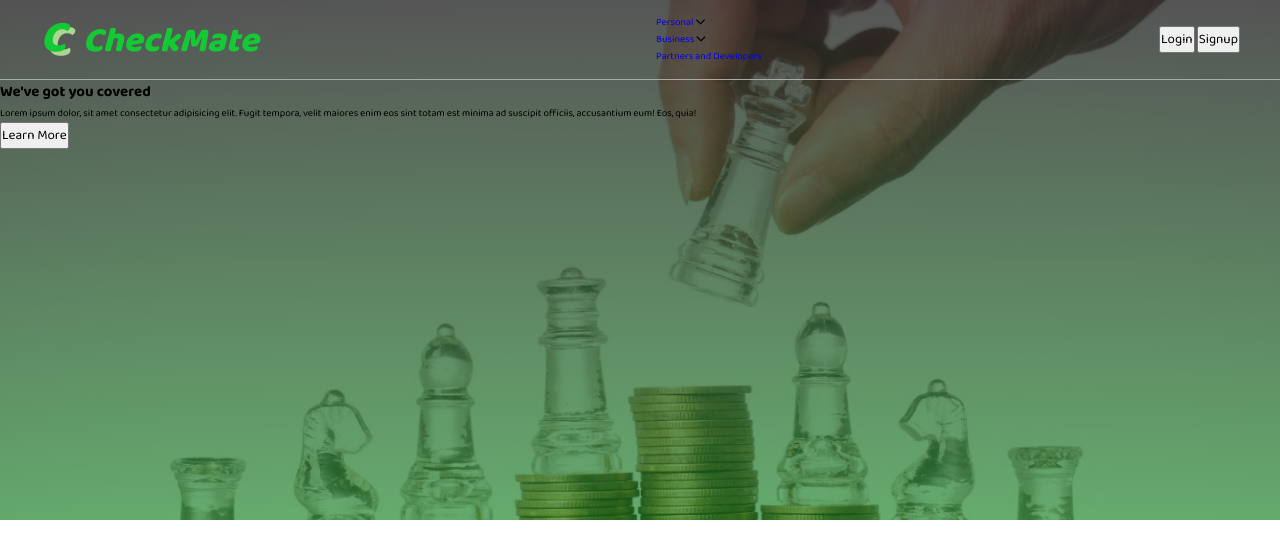
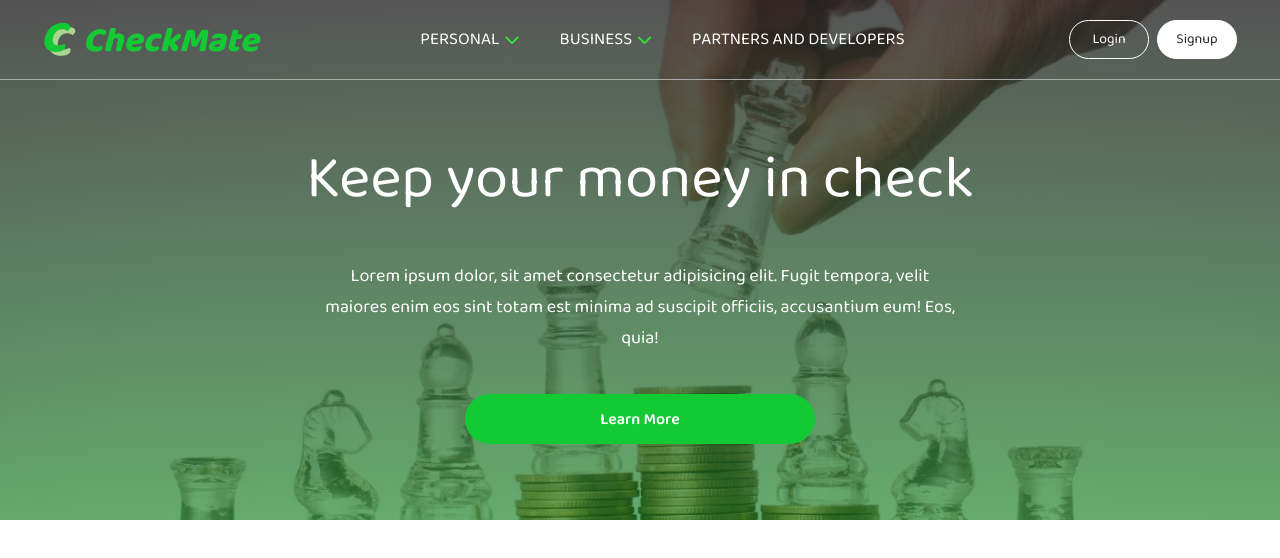
Before and after one commit to ahbenn86/checkmate, a plain HTML site: page index.html in a window 1280 px wide. Drawn offline with Linux system fonts and the light colour scheme.

Commit message:
made edits and added styles

```diff
--- a/index.html
+++ b/index.html
@@ -35,12 +35,14 @@
               </div>
               <ul class="nav-list">
                 <li class="nav-list-item">
-                  <a href="#" class="nav-list-link">Personal</a>
-                  <i class="fas fa-chevron-down"></i>
+                  <a href="#" class="nav-list-link"
+                    >Personal <i class="fas fa-chevron-down"></i
+                  ></a>
                 </li>
                 <li class="nav-list-item">
-                  <a href="#" class="nav-list-link">Business</a>
-                  <i class="fas fa-chevron-down"></i>
+                  <a href="#" class="nav-list-link"
+                    >Business <i class="fas fa-chevron-down"></i
+                  ></a>
                 </li>
                 <li class="nav-list-item">
                   <a href="#" class="nav-list-link">Partners and Developers</a>
@@ -53,13 +55,13 @@
             </nav>
           </div>
           <div class="banner">
-            <h1 class="banner-heading">We've got you covered</h1>
+            <h1 class="banner-heading">Keep your money in check</h1>
             <p class="banner-paragraph">
               Lorem ipsum dolor, sit amet consectetur adipisicing elit. Fugit
               tempora, velit maiores enim eos sint totam est minima ad suscipit
               officiis, accusantium eum! Eos, quia!
             </p>
-            <button class="blue-btn">Learn More</button>
+            <button class="green-btn">Learn More</button>
           </div>
         </section>
         <!--End of Section 1-->
--- a/style.css
+++ b/style.css
@@ -25,6 +25,7 @@ html {
     ),
     url(./images/banner-3.png) center no-repeat;
   background-size: cover;
+  position: relative;
 }
 
 .navbar-wrapper {
@@ -65,4 +66,99 @@ html {
     top: .4rem;
     left: .5rem;
 }
+
+.nav-list {
+  display: flex;
+}
+
+.nav-list-item {
+  height: 8rem;
+  padding: 2rem;
+  display: flex;
+  align-items: center;
+  transition: border-bottom 0.1s;
+}
+
+.nav-list-link:hover {
+  border-bottom: 0.2rem solid #fff;
+}
+
+.nav-list-link {
+  width: 100%;
+  height: 100%;
+  font-size: 1.7rem;
+  font-weight: 400;
+  text-transform: uppercase;
+  color: rgb(255, 255, 255);
+  display: flex;
+  align-items: center;
+}
+
+.fa-chevron-down {
+  color: rgb(51, 225, 57);
+}
+
+.nav-list-link i {
+  font-size: 1.5rem;
+  margin-left: 0.5rem;
+  transition: transform 0.3s;
+}
+
+.nav-list-item:hover .nav-list-link i {
+  transform: rotateZ(180deg);
+}
+
+.navbar-btn {
+  width: 8rem;
+  padding: 0.7rem;
+  margin: 0.3rem;
+  border-radius: 3rem;
+  border: 0.1rem solid #fff;
+  font-size: 1.4rem;
+  cursor: pointer;
+}
+
+.navbar-btn:nth-child(1){
+  background-color: transparent;
+  color: #fff;
+}
+
+.navbar-btn:nth-child(2){
+  background-color: #fff;
+  color: #262626;
+}
+
+.banner {
+  width: 100%;
+  position: absolute;
+  top: 25%;
+  text-align: center;
+}
+
+.banner-heading {
+  font-size: 6rem;
+  font-weight: 300;
+  color: #fff;
+  margin-bottom: 3rem;
+}
+
+.banner-paragraph {
+  font-size: 1.8rem;
+  color: #fff;
+  width: 50%;
+  margin: 0 auto 4rem auto;
+}
+
+.green-btn {
+  width: 35rem;
+  height: 5rem;
+  background-color: rgb(19, 202, 53);
+  color: #fff;
+  border-radius: 3rem;
+  border: none;
+  font-size: 1.6rem;
+  font-weight: 600;
+}
+
+
 /*End of Section 1*/
```
